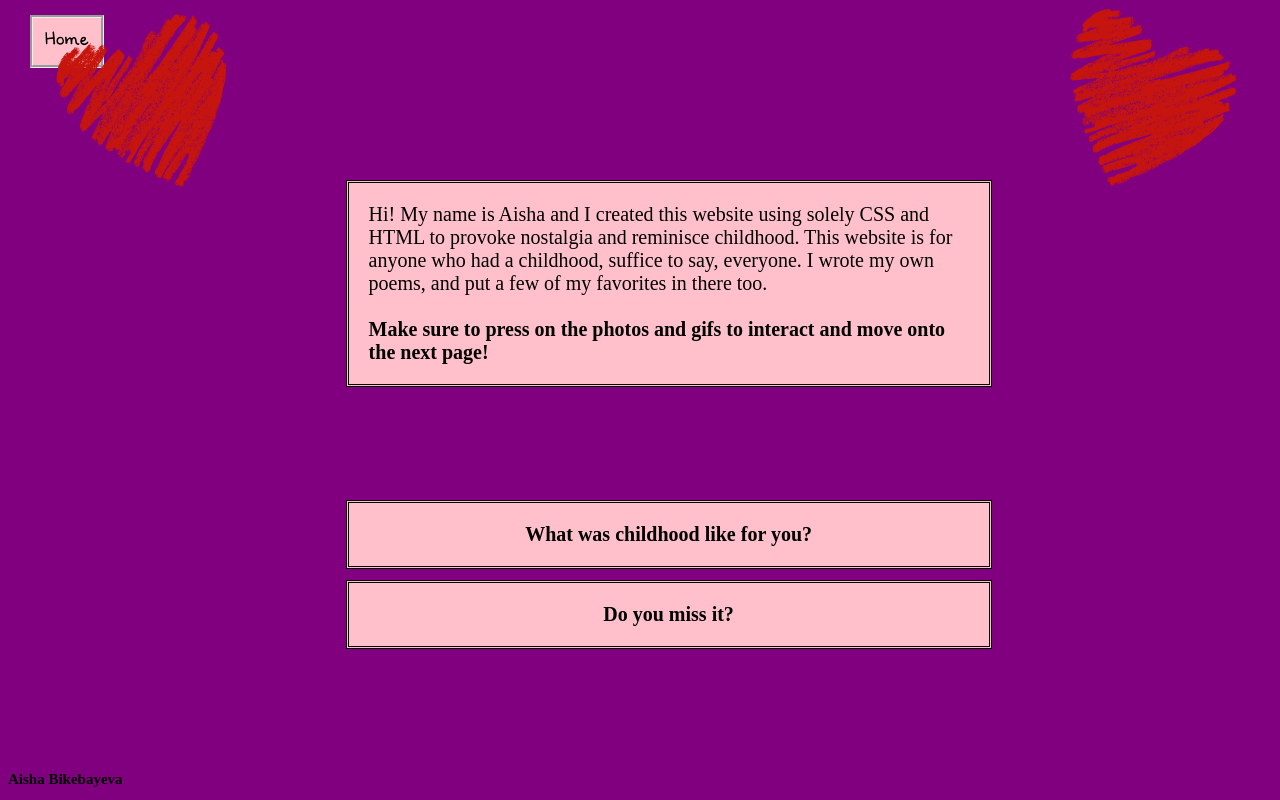
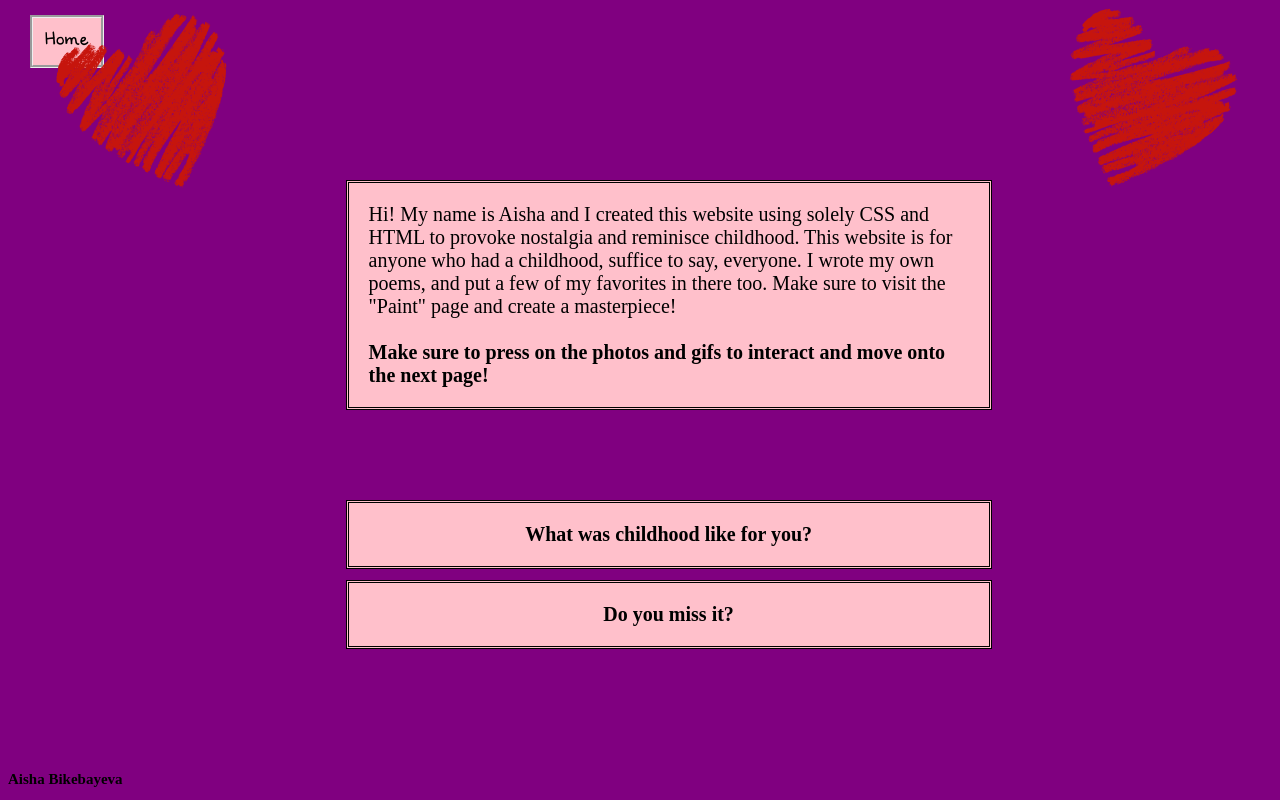
Before and after one commit to gamesbyaisha/test-repository, a plain HTML site: page about.html in a window 1280 px wide. Drawn offline with Linux system fonts and the light colour scheme.

Commit message:
Update about.html

```diff
--- a/about.html
+++ b/about.html
@@ -31,7 +31,7 @@
          style="width: 180px; height: 180px; position: relative; top: 10px; left: 400px; transform: rotate(-340deg);">
 
 
-    <p class="paragraph">Hi! My name is Aisha and I created this website using solely CSS and HTML to provoke nostalgia and reminisce childhood. This website is for anyone who had a childhood, suffice to say, everyone. I wrote my own poems, and put a few of my favorites in there too. <br> <br> <b> Make sure to press on the photos and gifs to interact and move onto the next page! <b></p>
+    <p class="paragraph">Hi! My name is Aisha and I created this website using solely CSS and HTML to provoke nostalgia and reminisce childhood. This website is for anyone who had a childhood, suffice to say, everyone. I wrote my own poems, and put a few of my favorites in there too. Make sure to visit the "Paint" page and create a masterpiece! <br> <br> <b> Make sure to press on the photos and gifs to interact and move onto the next page! <b></p>
 
     <p class="paragraph" style="top: 60%; left: 27%; text-align: center; "><b>What was childhood like for you?</b></p>
 
```
